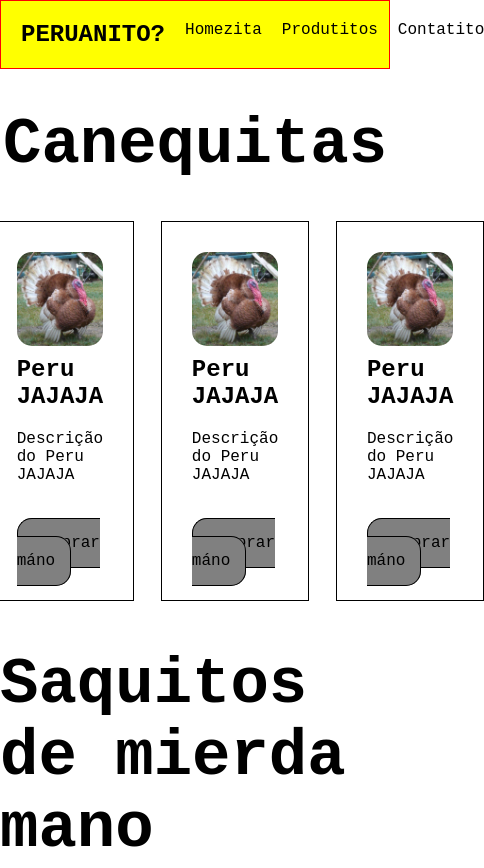
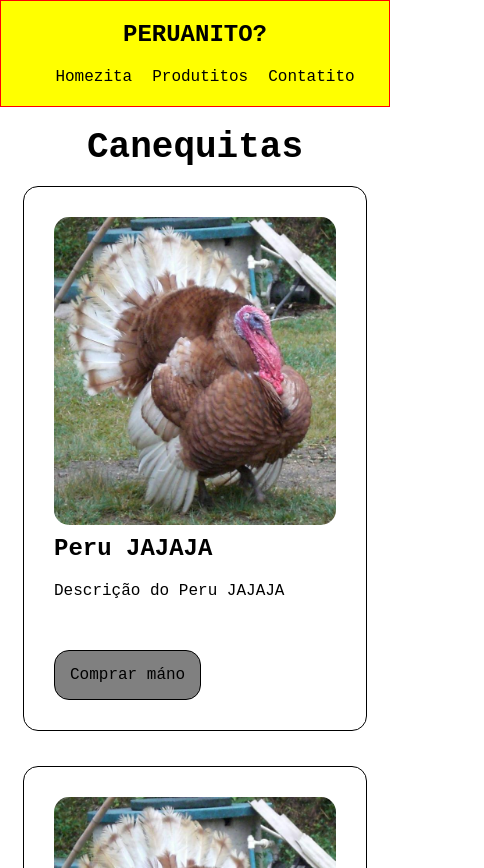
Before and after one commit to evertonra/Jeff, a plain HTML site: page index.html in a window 390 px wide. Shown: the top 868 px of the page, 484 px wide, since content can reach past the window. Drawn offline with Linux system fonts and the light colour scheme.

Commit message:
Update style.css

```diff
--- a/css/style.css
+++ b/css/style.css
@@ -44,6 +44,18 @@ html{
   padding-left: 20px;
 }
 
+@media (max-width: 768px) {
+  .nav {
+    display: flex;
+    flex-direction: column;
+    justify-content: center;
+    align-items: center;
+  }
+  .nav ul {
+    margin-top: 20px;
+  }
+}
+
 /* Main */
 
 .main section {
@@ -66,6 +78,7 @@ html{
 .item {
   margin: 0 3%;
   border: 1px solid black;
+  border-radius: 15px;
   padding: 30px;
 }
 
@@ -83,6 +96,7 @@ html{
 }
 
 .item a {
+  display: inline-block;
   border: 1px solid black;
   border-radius: 15px;
   background-color: gray;
@@ -92,6 +106,35 @@ html{
 
 .item a:hover {
   color: pink;
+}
+
+/* @media (max-width: 768px) {
+  .main-items {
+    margin: 0% 5% 2% 5%;
+  }
+  .item {
+    margin: 0 1%;
+  }
+  .item p {
+    margin-bottom: 20px
+  }
+  .item a {
+    padding: 10px;
+
+  }
+} */
+@media (max-width: 768px) {
+  .main-items {
+    flex-direction: column;
+    margin: 0% 5% 2% 5%;
+  }
+  .item {
+    margin: 5% 1%;
+  }
+  .main section h1 {
+    font-size: 36px;
+    margin: 20px 10px 0 10px;
+  }
 }
 
 /* Footer */
```
